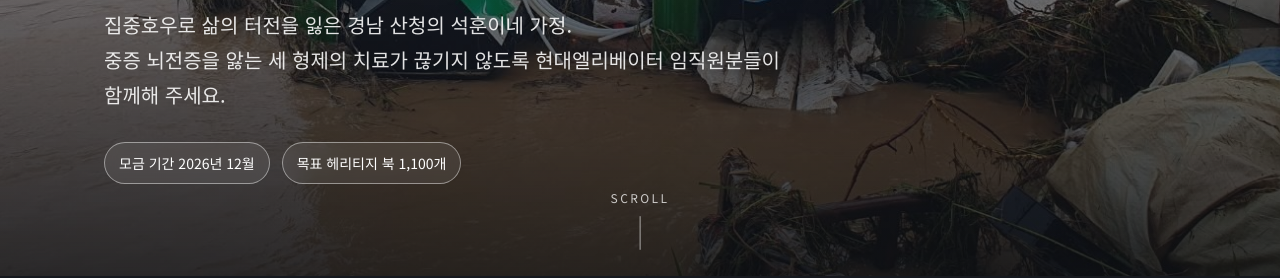
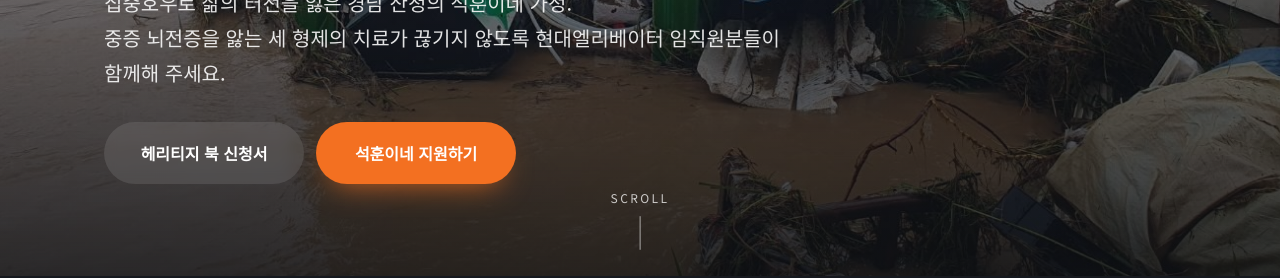
Before and after one commit to poohdolphin/26-hyundai-el, a plain HTML site: page index.html in a window 1280 px wide. Shown: the part 524-802 px from the top of the page. Drawn offline with Linux system fonts and the light colour scheme.

Commit message:
Add files via upload

```diff
--- a/index.html
+++ b/index.html
@@ -72,8 +72,10 @@ section{position:relative}
 .tag{display:inline-block;font-size:13px;font-weight:700;letter-spacing:.04em;padding:7px 14px;border-radius:99px;background:var(--wv-orange);color:#fff;margin-bottom:22px}
 .hero h1{font-family:var(--serif);font-weight:700;font-size:clamp(34px,6vw,64px);line-height:1.3;letter-spacing:-.015em;max-width:880px;text-shadow:0 2px 24px rgba(0,0,0,.35)}
 .hero p{margin-top:22px;font-size:clamp(16px,2vw,20px);max-width:760px;color:rgba(255,255,255,.88)}
-.hero__meta{margin-top:30px;display:flex;gap:12px;flex-wrap:wrap}
-.chip{font-size:14px;padding:8px 14px;border:1px solid rgba(255,255,255,.45);border-radius:99px;backdrop-filter:blur(6px);background:rgba(255,255,255,.08)}
+.hero__btns{margin-top:32px;display:flex;gap:12px;flex-wrap:wrap}
+.hero__btns .btn{min-width:200px;padding:15px 26px;font-size:16px}
+.btn--glass{background:rgba(255,255,255,.1);color:#fff;border-color:rgba(255,255,255,.8);backdrop-filter:blur(6px)}
+.btn--glass:hover{background:#fff;color:var(--he-navy)}
 .scrollcue{position:absolute;z-index:2;left:50%;bottom:26px;transform:translateX(-50%);font-size:12px;letter-spacing:.2em;color:rgba(255,255,255,.75);display:flex;flex-direction:column;align-items:center;gap:8px}
 .scrollcue span{width:1px;height:34px;background:rgba(255,255,255,.6);animation:cue 2s ease-in-out infinite;transform-origin:top}
 @keyframes cue{0%{transform:scaleY(0)}50%{transform:scaleY(1)}100%{transform:scaleY(0);transform-origin:bottom}}
@@ -251,9 +253,9 @@ footer{background:var(--dark);color:rgba(255,255,255,.7);padding:48px 0 56px;fon
     <span class="tag rv">의료비 · 긴급 생활물품 지원</span>
     <h1 class="rv d1">비가 모든 것을 앗아가도,<br>아이들의 치료는 멈추지 않도록</h1>
     <p class="rv d2">집중호우로 삶의 터전을 잃은 경남 산청의 석훈이네 가정.<br>중증 뇌전증을 앓는 세 형제의 치료가 끊기지 않도록 현대엘리베이터 임직원분들이 <span style="white-space:nowrap">함께해 주세요.</span></p>
-    <div class="hero__meta rv d3">
-      <span class="chip">모금 기간 2026년 12월</span>
-      <span class="chip">목표 헤리티지 북 1,100개</span>
+    <div class="hero__btns rv d3">
+      <a class="btn btn--glass" href="https://forms.cloud.microsoft/r/nbgKqrhkqW" target="_blank" rel="noopener noreferrer">헤리티지 북 신청서</a>
+      <a class="btn btn--main" href="https://my.worldvision.or.kr/support/?key=26-hyundai-el&amp;crmcd=73635&amp;mcode=31755" target="_blank" rel="noopener noreferrer">석훈이네 지원하기</a>
     </div>
   </div>
   <div class="scrollcue" aria-hidden="true">SCROLL<span></span></div>
@@ -461,17 +463,12 @@ footer{background:var(--dark);color:rgba(255,255,255,.7);padding:48px 0 56px;fon
 <section class="cta" aria-labelledby="t-cta">
   <div class="wrap">
     <span class="label rv">Chapter 3 · 함께하는 방법</span>
-    <h2 id="t-cta" class="rv d1">2026년 12월,<br>석훈이네와 함께해 주세요</h2>
+    <h2 id="t-cta" class="rv d1">석훈이네와<br>함께해 주세요</h2>
     <p class="lead rv d2">세 형제의 치료가 멈추지 않도록, 여러분의 마음을 모아 주세요.</p>
 
-    <div class="goal rv d2">
-      <div><div class="k">모금 기간</div><div class="v">2026년 12월</div></div>
-      <div><div class="k">모금 목표</div><div class="v">헤리티지 북 <em>1,100</em>개</div></div>
-    </div>
-
     <div class="btns rv d3">
-      <a class="btn btn--line" href="https://forms.cloud.microsoft/pages/responsepage.aspx?id=mKzV-KmPVUOM2YTzIvsKeBBnLnnOWspIjgMLdLc1PmdUODE4MjY1TkxLTUw2OTFES085QUdRMk0zSi4u&amp;route=shorturl" target="_blank" rel="noopener noreferrer">헤리티지 북 신청서</a>
-      <a class="btn btn--main" id="supportBtn" href="https://my.worldvision.or.kr/support/?key=26-hyundai-el&amp;crmcd=73635&amp;mcode=" target="_blank" rel="noopener noreferrer">석훈이네 지원하기</a>
+      <a class="btn btn--line" href="https://forms.cloud.microsoft/r/nbgKqrhkqW" target="_blank" rel="noopener noreferrer">헤리티지 북 신청서</a>
+      <a class="btn btn--main" href="https://my.worldvision.or.kr/support/?key=26-hyundai-el&amp;crmcd=73635&amp;mcode=31755" target="_blank" rel="noopener noreferrer">석훈이네 지원하기</a>
     </div>
 
     <div class="contact rv">
@@ -492,19 +489,7 @@ footer{background:var(--dark);color:rgba(255,255,255,.7);padding:48px 0 56px;fon
 </footer>
 
 <script>
-/* "석훈이네 지원하기" 링크 — URL이 정해지면 아래 따옴표 안에 넣으면 버튼이 활성화됩니다. */
-const SUPPORT_URL = "https://my.worldvision.or.kr/support/?key=26-hyundai-el&crmcd=73635&mcode=";
-
 (function(){
-  const btn = document.getElementById('supportBtn');
-  if (SUPPORT_URL) {
-    btn.href = SUPPORT_URL; btn.target = '_blank'; btn.rel = 'noopener noreferrer';
-  } else {
-    btn.setAttribute('aria-disabled','true');
-    btn.removeAttribute('href');
-    btn.innerHTML = '석훈이네 지원하기 <small>(링크 준비 중)</small>';
-  }
-
   // 스크롤 진행 바
   const bar = document.getElementById('progress');
   const onScroll = () => {
```
